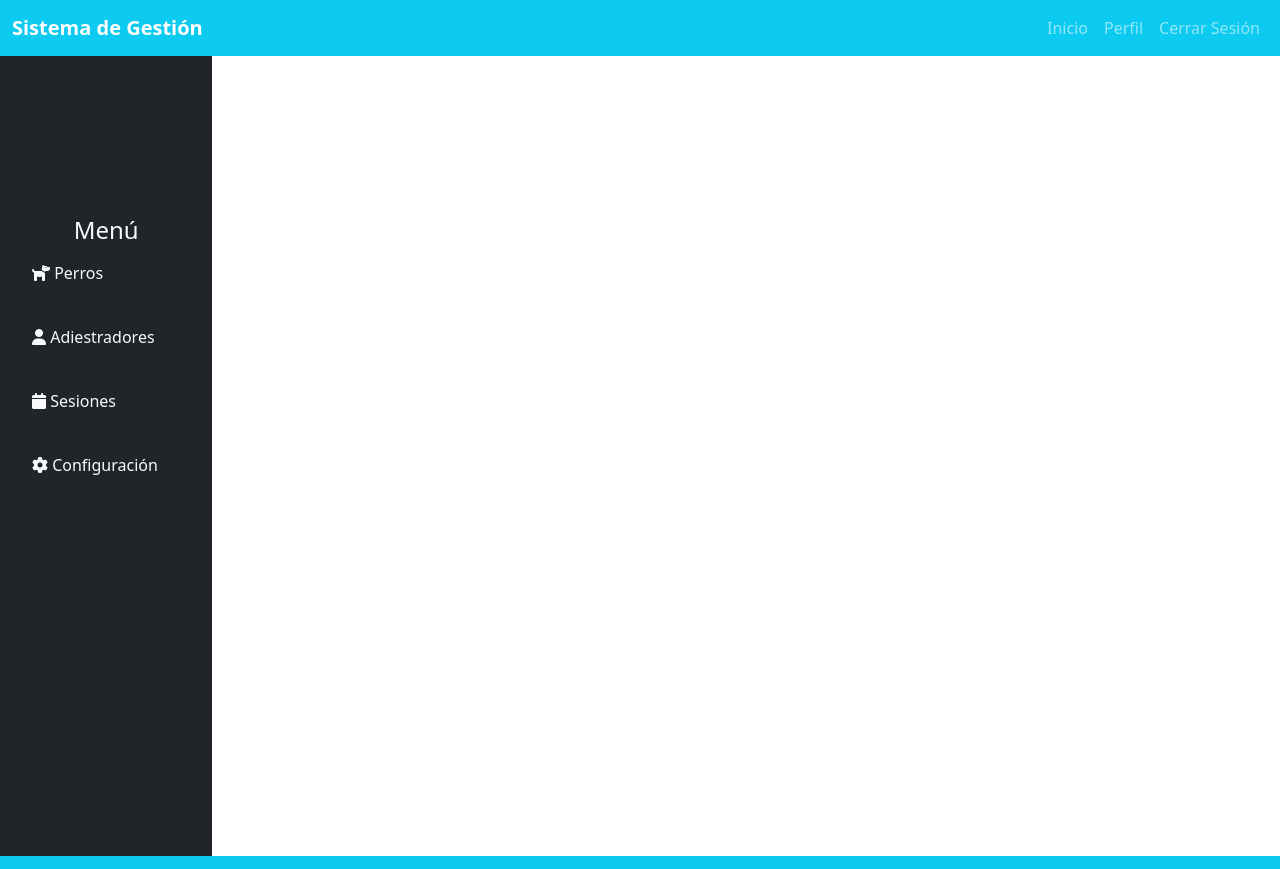
After one commit to Eddylucero/Recuperacion, a Django app: template templates/plantilla.html in a window 1280 px wide. The commit adds this page. Shown: the top 869 px of the page. Run offline with Django 5.2, Linux system fonts and the light colour scheme; the template is opened without the code that fills it, so the values that code supplies are empty; some libraries are stand-ins or nearby versions.

Commit message:
Formulario de inicio, y correccion de la plantilla

```diff
--- a/Aplicaciones/PerroDetector/templates/PerrosDetector/inicioPerro.html
+++ b/Aplicaciones/PerroDetector/templates/PerrosDetector/inicioPerro.html
@@ -1,4 +1,5 @@
-
+{% extends "plantilla.html" %}
+{% block contenido %}
 
 <script>
     function confirmDelete(id) {
@@ -63,3 +64,4 @@
         {% endfor %}
     </tbody>
 </table>
+{% endblock %}
--- a/proyecto50/settings.py
+++ b/proyecto50/settings.py
@@ -57,7 +57,7 @@ ROOT_URLCONF = 'proyecto50.urls'
 TEMPLATES = [
     {
         'BACKEND': 'django.template.backends.django.DjangoTemplates',
-        'DIRS': [],
+        'DIRS': [ BASE_DIR / 'templates'],
         'APP_DIRS': True,
         'OPTIONS': {
             'context_processors': [
--- a/proyecto50/urls.py
+++ b/proyecto50/urls.py
@@ -19,7 +19,7 @@ from django.urls import path, include
 
 urlpatterns = [
     path('admin/', admin.site.urls),
-    path('', include('Aplicaciones.Inicio.urls')),
+    #path('', include('Aplicaciones.Inicio.urls')),
     path('PerroDetector/', include('Aplicaciones.PerroDetector.urls')),
     path('AdiestradorAgricola/', include('Aplicaciones.AdiestradorAgricola.urls')),
     path('SesionEntrenamiento/', include('Aplicaciones.SesionEntrenamiento.urls')),
--- /dev/null
+++ b/templates/plantilla.html
@@ -0,0 +1,89 @@
+<!DOCTYPE html>
+<html lang="es">
+<head>
+    <meta charset="UTF-8">
+    <meta name="viewport" content="width=device-width, initial-scale=1.0">
+    <title>{% block title %}Sistema de Gestión{% endblock title %}</title>
+
+    <!-- Bootstrap 5 -->
+    <link href="https://cdn.jsdelivr.net/npm/bootstrap@5.3.0/dist/css/bootstrap.min.css" rel="stylesheet">
+    <script src="https://cdn.jsdelivr.net/npm/bootstrap@5.3.0/dist/js/bootstrap.bundle.min.js"></script>
+
+    <!-- FontAwesome para iconos -->
+    <link rel="stylesheet" href="https://cdnjs.cloudflare.com/ajax/libs/font-awesome/6.7.2/css/all.min.css">
+
+    <!-- SweetAlert2 -->
+    <script src="https://cdn.jsdelivr.net/npm/sweetalert2@11"></script>
+
+    <!-- Estilos personalizados -->
+    <link rel="stylesheet" href="/static/css/style.css">
+</head>
+<body>
+
+    <!-- Navbar superior -->
+    <nav class="navbar navbar-expand-lg navbar-dark bg-info">
+        <div class="container-fluid">
+            <a class="navbar-brand fw-bold" href="/">Sistema de Gestión</a>
+            <button class="navbar-toggler" type="button" data-bs-toggle="collapse" data-bs-target="#navbarNav">
+                <span class="navbar-toggler-icon"></span>
+            </button>
+
+            <div class="collapse navbar-collapse justify-content-end" id="navbarNav">
+                <ul class="navbar-nav">
+                    <li class="nav-item"><a class="nav-link" href="/Inicio">Inicio</a></li>
+                    <li class="nav-item"><a class="nav-link" href="#">Perfil</a></li>
+                    <li class="nav-item"><a class="nav-link" href="#">Cerrar Sesión</a></li>
+                </ul>
+            </div>
+        </div>
+    </nav>
+
+    <!-- Estructura general con menú lateral -->
+    <div class="d-flex">
+        <!-- Menú lateral -->
+        <nav class="bg-dark text-light vh-100 p-3" style="width: 250px;">
+            <br>
+            <br>
+            <br>
+            <br>
+            <br>
+            <br>
+            <h4 class="text-center">Menú</h4>
+            <ul class="nav flex-column">
+                <li class="nav-item"><a class="nav-link text-light" href="/PerroDetector"><i class="fa fa-dog"></i> Perros</a></li>
+                <br>
+                <li class="nav-item"><a class="nav-link text-light" href="/AdiestradorAgricola"><i class="fa fa-user"></i> Adiestradores</a></li>
+                <br>
+                <li class="nav-item"><a class="nav-link text-light" href="/SesionEntrenamiento"><i class="fa fa-calendar"></i> Sesiones</a></li>
+                <br>
+                <li class="nav-item"><a class="nav-link text-light" href="#"><i class="fa fa-cog"></i> Configuración</a></li>
+            </ul>
+        </nav>
+
+        <!-- Contenido central -->
+        <main class="container-fluid p-4">
+            {% block contenido %}
+            {% endblock %}
+        </main>
+    </div>
+
+    <!-- Pie de página -->
+    <footer class="bg-info text-dark py-3 text-center">
+        <div class="container">
+            <div class="row">
+                <div class="col-md-4">
+                    <img class="img-fluid" height="80px" src="/static/img/logo.png" alt="Logo">
+                </div>
+                <div class="col-md-4">
+                    <h5>Desarrollado por:</h5>
+                    <h6>Eddy Lu</h6>
+                </div>
+                <div class="col-md-4">
+                    <h5>Latacunga 2025</h5>
+                </div>
+            </div>
+        </div>
+    </footer>
+
+</body>
+</html>
```
